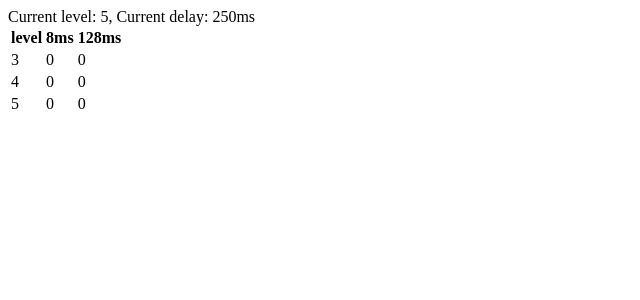
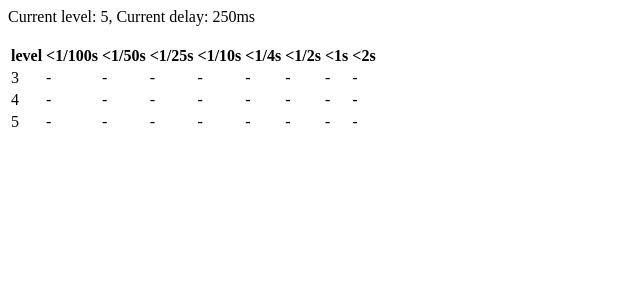
Before and after one commit to tgetgood/tachi, a SvelteKit app: page /stats in a window 1280 px wide. Shown: the top 300 px of the page, without its empty margins (0-640 px from the left). Built offline with nearby package versions, Linux system fonts and the light colour scheme.

Commit message:
Trying to save scores to localStorage.
It's a lot more finnicky that I expected it to be.

```diff
--- a/src/routes/+page.svelte
+++ b/src/routes/+page.svelte
@@ -5,6 +5,7 @@
   import Answer from './Answer.svelte';
 
   import * as Score from '../scoring.js';
+  Score.init();
 
   const init = Symbol("init");
   const blink = Symbol("blink");
@@ -102,11 +103,10 @@
         Score.failure({ level, delay })
         state = again;
       }
+      Score.save();
     } else {
       games[cont].queryEl.clear();
     }
-
-    console.log(Score.scores[level]);
   }
 
   function playGame (games, n) {
@@ -159,7 +159,6 @@
       console.warn("You are now in an unstable level. Try to have fun.");
       const elemh = 40;
       let games = [];
-
 
       for (let i = 9; i <= level; i++) {
         let y = height/2 - (level - 9)/2*elemh + (level - i)*elemh;
--- a/src/routes/stats/+page.svelte
+++ b/src/routes/stats/+page.svelte
@@ -1,6 +1,6 @@
 <script>
   import * as Score from '../../scoring.js';
-  console.log(Score.levels)
+  Score.init();
 </script>
 
 <div>
@@ -8,21 +8,25 @@
   Current delay: {Math.ceil(Score.gameState.delay)}ms
 </div>
 
+<br>
+
 <table>
   <thead>
     <tr>
       <th>level</th>
-      <th>8ms</th>
-      <th>128ms</th>
+      {#each Score.delayBuckets as b}
+        <th>&lt;{b.name}s</th>
+      {/each}
     </tr>
   </thead>
   <tbody>
     {#each Score.levels as level}
       <tr>
         <td>{level}</td>
-        <td>{Score.ratio(Score.scoresByDelay(level)[3])}</td>
-        <td>{Score.ratio(Score.scoresByDelay(level)[6])}</td>
+        {#each Score.scoresByDelay(level) as s}
+          <td>{s.total === 0 ? "-" : Math.floor(s.correct/s.total*100) + "%"}</td>
+        {/each}
       </tr>
-      {/each}
+    {/each}
   </tbody>
 </table>
--- a/src/scoring.js
+++ b/src/scoring.js
@@ -1,22 +1,49 @@
+import { onMount } from 'svelte';
+
+let scores = {};
+let ls;
+
+export function init() {
+  onMount(() => {
+    ls = localStorage;
+    const stored = ls.serialisedScores;
+    scores = stored ? JSON.parse(stored) : {};
+
+  });
+}
+
+export function save() {
+  ls.serialisedScores = JSON.stringify(scores);
+}
+
 const initDelay = 250;
 const maxDelay = 2048;
 const minDelay = 8;
 
 export const gameState = { level: 5, delay: 250 };
-export const scores = {};
 
-export const levels = [3,4,5];
+export const delayBuckets = [
+  {ms:   10, name: "1/100"},
+  {ms:   20, name: "1/50"},
+  {ms:   40, name: "1/25"},
+  {ms:  100, name: "1/10"},
+  {ms:  250, name: "1/4"},
+  {ms:  500, name: "1/2"},
+  {ms: 1000, name: "1"},
+  {ms: 2000, name: "2"}
+];
+
+export const levels = [3,4,"5"];
+
+export const S = Symbol("success")
+export const F = Symbol("failure")
 
 let runningScore = 0;
 
-const S = Symbol("success")
-const F = Symbol("failure")
-
-
 function getLevel(level) {
- if ( scores[level] === undefined ) {
+  if ( scores[level] === undefined ) {
     scores[level] = {
-      bestTime: Number.POSITIVE_INFINITY,
+      bestTime: 5000,
       currentRun: 0,
       log: []
     };
@@ -53,7 +80,7 @@ export function success(attempt) {
 }
 
 export function failure(attempt) {
-  const { level, delay } = attempt;
+  const { level } = attempt;
 
   const s = getLevel(level);
 
@@ -69,51 +96,45 @@ export function failure(attempt) {
 
 // REVIEW: is this a reasonable bucketing strategy?
 export function scoresByDelay(level) {
-  const s = getLevel(level);
+  const tally = delayBuckets.map(x => { return  {correct: 0, total: 0} })
 
-  const tally = {}
-  for (let i = 3; i < 12; i++) {
-    const o = {}
-    o[S] = 0;
-    o[F] = 0;
-    tally[i] = o;
-  }
-
-  return s.log.reduce((a, [status, { delay }]) => {
-    if (delay > maxDelay || delay < minDelay) {
-      return a;
+  getLevel(level).log.map(([status, { delay }]) => {
+    for (let i = 0; i < delayBuckets.length; i++) {
+      if (delay < delayBuckets[i].ms && ( i === 0 || delay > delayBuckets[i - 1].ms )) {
+        tally[i].total += 1;
+        if (status === S) {
+          tally[i].correct += 1;
+        }
+      }
     }
-
-    const rank = Math.ceil(Math.log2(delay));
-    a[rank][status] += 1;
-    return a;
-
-  }, tally);
+  });
+  return tally;
 }
 
-export function ratio(x) {
-  if (x[S] > 0) {
-    return x[S] / ( x[S] + x[F] );
-  } else {
-      return 0;
-  }
+// FIXME: These two functions only differ in the condition.
+export function cumulativeStats(level) {
+  const bs = delayBuckets.map(x => { return {correct: 0, total: 0} })
+
+  getLevel(level).log.map(([status, { delay }]) => {
+    delayBuckets.map(({ms}, i) => {
+      if (delay < ms) {
+        bs[i].total += 1;
+        if ( status === S ) {
+          bs[i].correct += 1;
+        }
+      }
+    });
+  });
+
+  return bs;
 }
 
 function bestConsistentTime(level) {
-  const s = getLevel(level);
-  if (s.log.length === 0) {
-    return initDelay;
-  }
+  const delays = scoresByDelay(getLevel(level));
 
-  const delays = scoresByDelay(s);
-
-  console.log(delays);
-
-  for (let i = 3; i < 11; i++) {
-    const win = delays[i][S];
-    const loss = delays[i][F];
-    if ( win > 0 && win / (win + loss) > 0.8) {
-      return Math.pow(2, i)
+  for (let i = 0; i < delays.length; i++) {
+    if (delays[i].correct > 0 && delays[i].correct/delays[i].total > 0.8) {
+      return delaysBuckets[i].ms;
     }
   }
 
```
